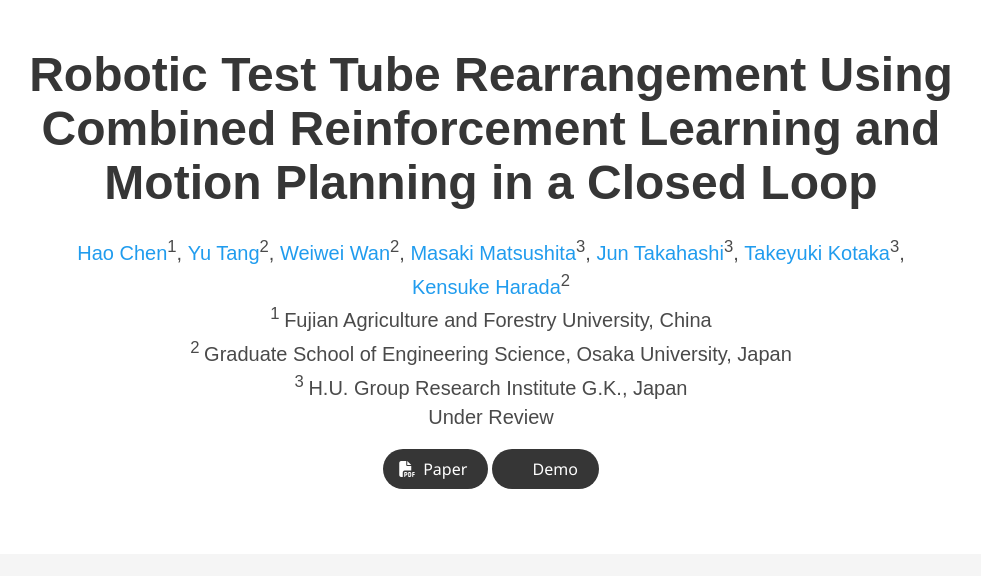
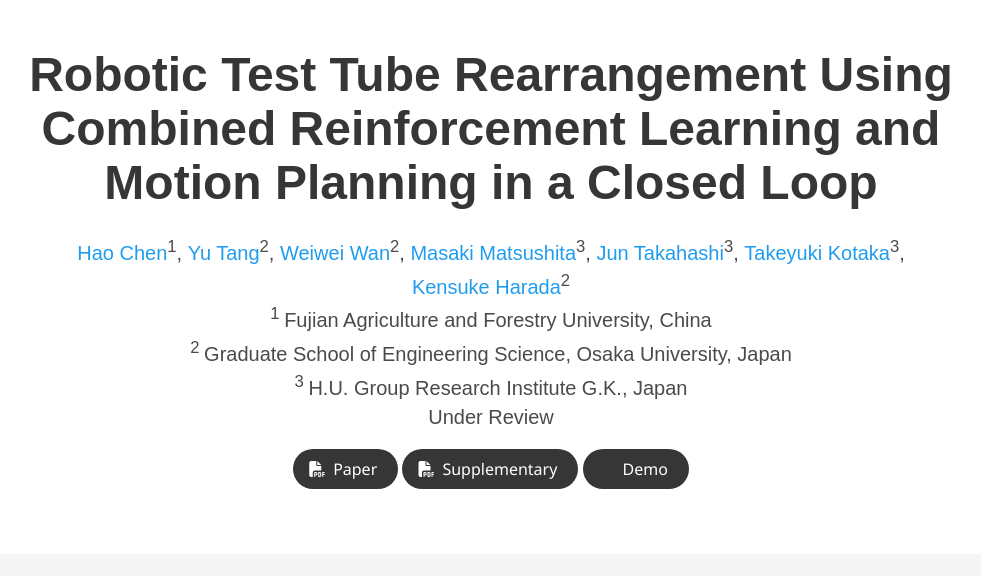
Before and after one commit to chenhaox/rearrangetube, a plain HTML site: page index.html in a window 1280 px wide. Shown: the top 576 px of the page, without its empty margins (149-1130 px from the left). Drawn offline with nearby package versions, Linux system fonts and the light colour scheme; some icons are missing; a web font is replaced by a local one.

Commit message:
Add supplymentary materials

```diff
--- a/index.html
+++ b/index.html
@@ -97,15 +97,15 @@
                     </span>
 
                     <!-- Supplementary PDF link -->
-<!--                    <span class="link-block">-->
-<!--                      <a href="static/pdfs/supplementary_material.pdf" target="_blank"-->
-<!--                      class="external-link button is-normal is-rounded is-dark">-->
-<!--                      <span class="icon">-->
-<!--                        <i class="fas fa-file-pdf"></i>-->
-<!--                      </span>-->
-<!--                      <span>Supplementary</span>-->
-<!--                    </a>-->
-<!--                  </span>-->
+                    <span class="link-block">
+                      <a href="static/pdfs/supplymentary_slides_no_animation.pdf" target="_blank"
+                      class="external-link button is-normal is-rounded is-dark">
+                      <span class="icon">
+                        <i class="fas fa-file-pdf"></i>
+                      </span>
+                      <span>Supplementary</span>
+                    </a>
+                  </span>
 
                   <!-- Github link -->
 <!--                  <span class="link-block">-->
```
Also changed, not shown: 1 other file.
